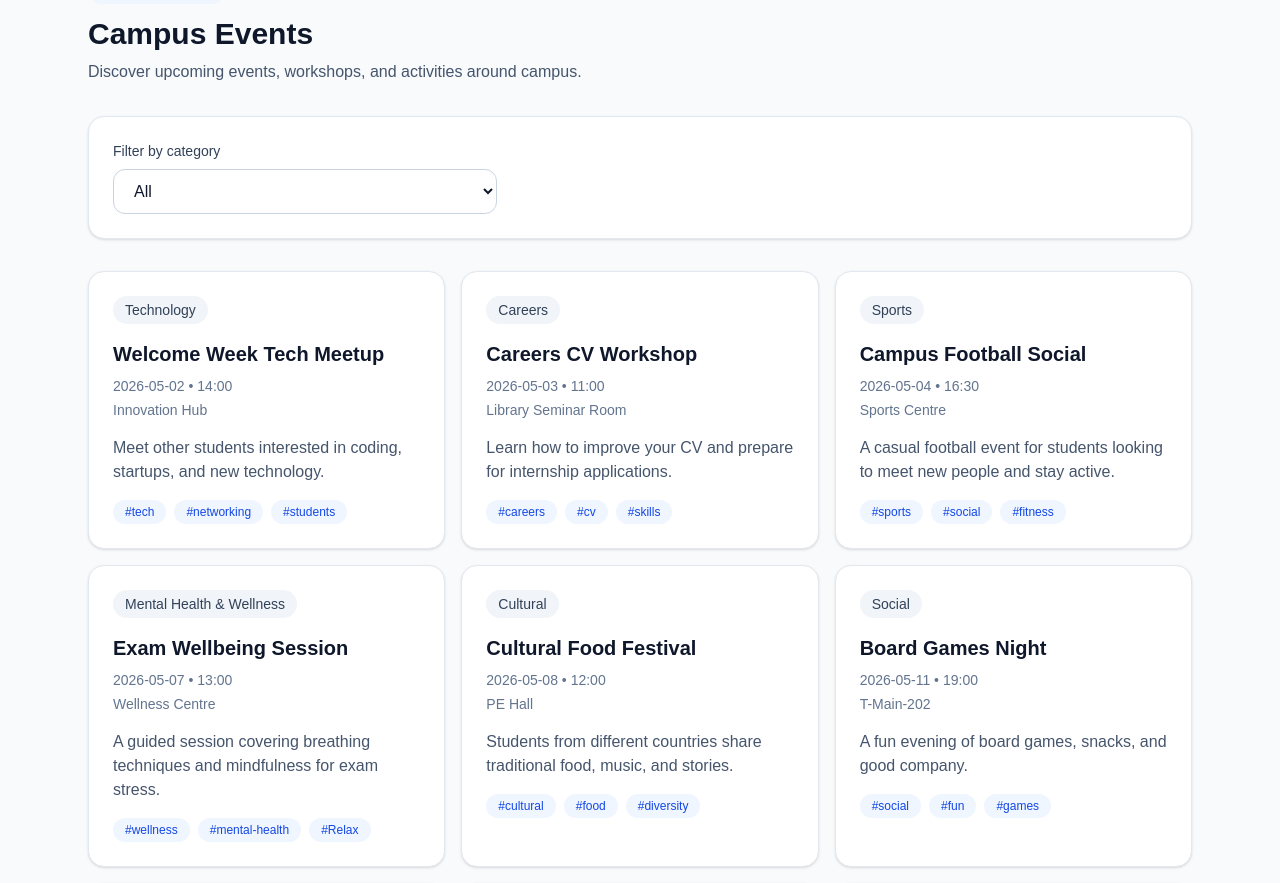
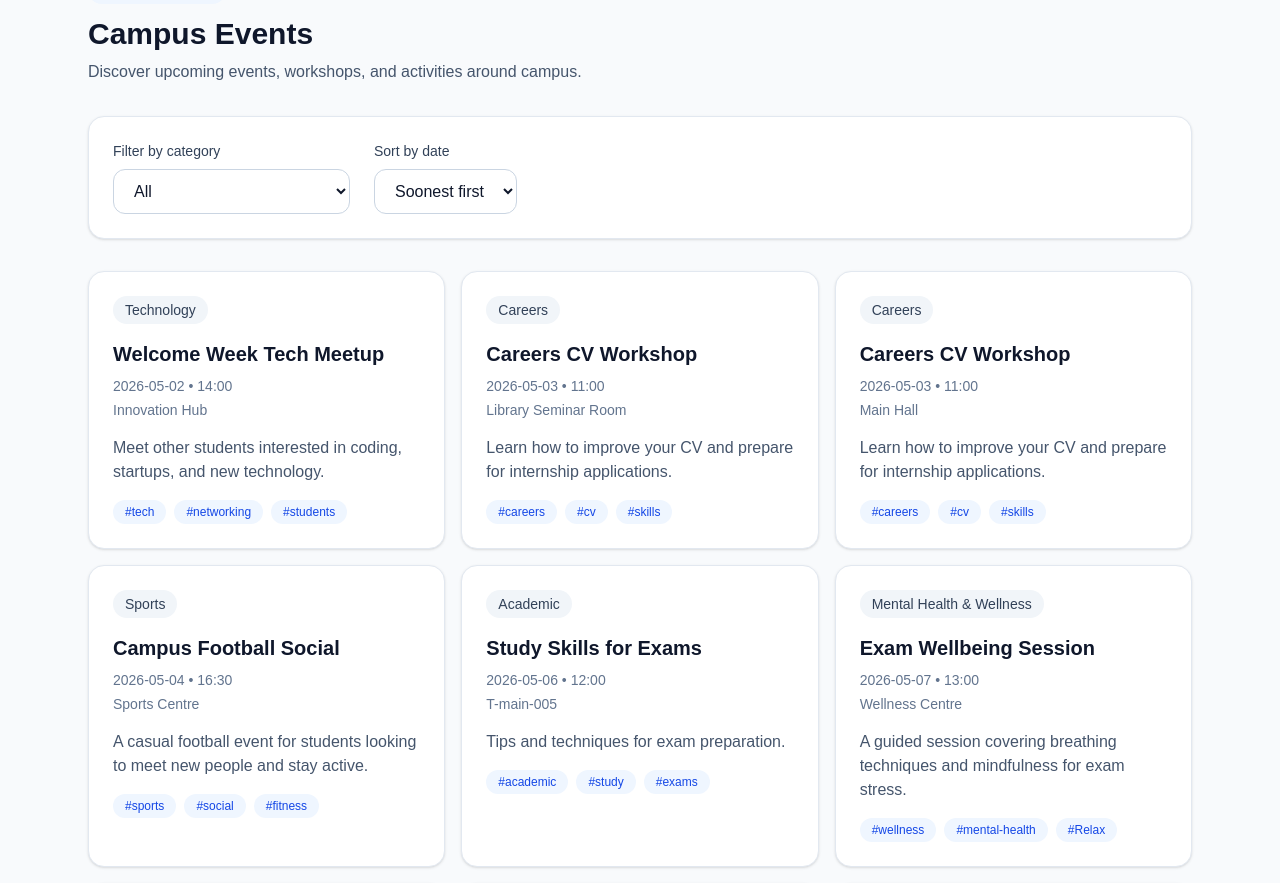
Before and after one commit to MiolesBlues/Campus_Companion, a Next.js app: page /events in a window 1280 px wide. Shown: the part 125-1008 px from the top of the page. Built offline with nearby package versions, Linux system fonts and the light colour scheme.

Commit message:
add date sorting and category filter to events page

```diff
--- a/src/app/events/page.tsx
+++ b/src/app/events/page.tsx
@@ -7,14 +7,26 @@
 
 export default function EventsPage() {
   const [selectedCategory, setSelectedCategory] = useState("All");
+  const [sortOrder, setSortOrder] = useState("asc");  // sorting by date
 
 const filteredEvents = useMemo(() => {
-    if (selectedCategory === "All") {
-      return events;
+  // categorical filter
+  let result = selectedCategory === "All"
+    ? events
+    : events.filter((event) => event.category === selectedCategory);
+
+  // date sorting
+  result = [...result].sort((a, b) => {
+    if (sortOrder === "asc") {
+      return a.date < b.date ? -1 : 1;
+    } else {
+      return a.date > b.date ? -1 : 1;
     }
+  });
 
-    return events.filter((event) => event.category === selectedCategory);
-  }, [selectedCategory]);
+  return result;
+
+}, [selectedCategory, sortOrder]);
 
   return (
     <section className="space-y-8">
@@ -30,7 +42,11 @@
         </div>
       </div>
 
-      <div className="rounded-2xl border border-slate-200 bg-white p-6 shadow-sm">
+{/* Filter + Sort controls — CHANGED: added flex gap-6 to the wrapper div */}
+<div className="rounded-2xl border border-slate-200 bg-white p-6 shadow-sm flex gap-6">
+
+  {/* Sort by Category*/}
+  <div>
     <label
       htmlFor="event-category"
       className="mb-2 block text-sm font-medium text-slate-700"
@@ -40,7 +56,7 @@
     <select
       id="event-category"
       value={selectedCategory}
-          onChange={(event) => setSelectedCategory(event.target.value)}
+      onChange={(e) => setSelectedCategory(e.target.value)}
       className="w-full max-w-sm rounded-xl border border-slate-300 px-4 py-3 text-slate-900 focus:border-slate-500 focus:outline-none"
     >
       {categories.map((category) => (
@@ -50,6 +66,28 @@
       ))}
     </select>
   </div>
+
+  {/* Sort by date */}
+  <div>
+    <label
+      htmlFor="sort-order"
+      className="mb-2 block text-sm font-medium text-slate-700"
+    >
+      Sort by date
+    </label>
+    <select
+      id="sort-order"
+      value={sortOrder}
+      onChange={(e) => setSortOrder(e.target.value)}
+      className="w-full max-w-sm rounded-xl border border-slate-300 px-4 py-3 text-slate-900 focus:border-slate-500 focus:outline-none"
+    >
+      <option value="asc">Soonest first</option>
+      <option value="desc">Latest first</option>
+    </select>
+  </div>
+
+</div>
+
 
       <div className="grid gap-4 md:grid-cols-2 lg:grid-cols-3">
         {filteredEvents.map((event) => (
```
Lines whose indentation alone changed are shown as unchanged.
